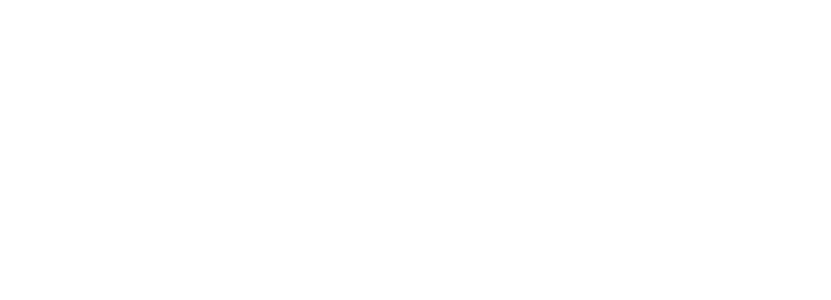
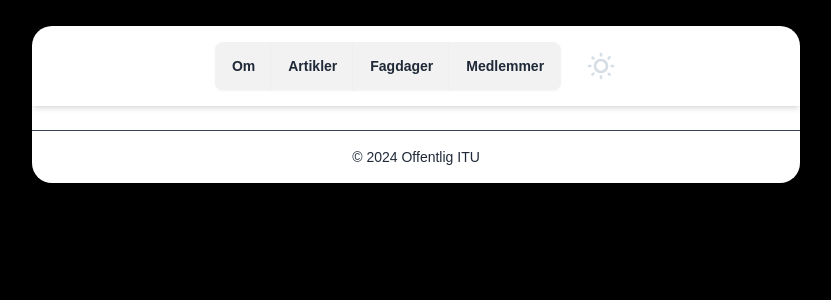
Before and after one commit to offentlig-itu/offentlig-itu.no, a Next.js app: page / in a window 1280 px wide. Shown: the top 300 px of the page, without its empty margins (224-1055 px from the left). Built offline with nearby package versions, Linux system fonts and the light colour scheme.

Commit message:
Grunnleggende Header og Footer seksjoner

```diff
--- /dev/null
+++ b/src/app/components/Footer.tsx
@@ -0,0 +1,9 @@
+export default function Footer() {
+    return (
+        <footer className="footer items-center p-4 text-base-content border-t border-gray-700">
+            <div className="flex justify-center items-center w-full">
+                <p>© {new Date().getFullYear()} Offentlig ITU</p>
+            </div>
+        </footer>
+    );
+}
--- /dev/null
+++ b/src/app/components/Header.tsx
@@ -0,0 +1,53 @@
+"use client";
+
+import Link from "next/link";
+import { useTheme } from "./ThemeContext";
+
+export default function Header() {
+    const { isDark, toggleTheme } = useTheme();
+
+    return (
+        <header className="shadow-md">
+            <nav className="flex justify-center items-center p-4">
+                <div className="flex items-center join">
+                    <Link href="/om">
+                        <button className="btn join-item">Om</button>
+                    </Link>
+                    <Link href="/artikler">
+                        <button className="btn join-item">Artikler</button>
+                    </Link>
+                    <Link href="/fagdager">
+                        <button className="btn join-item">Fagdager</button>
+                    </Link>
+                    <Link href="/medlemmer">
+                        <button className="btn join-item">Medlemmer</button>
+                    </Link>
+                </div>
+                <div className="ml-6 flex items-center justify-end">
+                    <label className="swap swap-rotate">
+                        <input
+                            type="checkbox"
+                            checked={isDark}
+                            onChange={toggleTheme}
+                        />
+                        <svg
+                            className="swap-off fill-current w-8 h-8 text-neutral-content dark:text-gray-800"
+                            xmlns="http://www.w3.org/2000/svg"
+                            viewBox="0 0 24 24"
+                        >
+                            <path d="M5.64,17l-.71.71a1,1,0,0,0,0,1.41,1,1,0,0,0,1.41,0l.71-.71A1,1,0,0,0,5.64,17ZM5,12a1,1,0,0,0-1-1H3a1,1,0,0,0,0,2H4A1,1,0,0,0,5,12Zm7-7a1,1,0,0,0,1-1V3a1,1,0,0,0-2,0V4A1,1,0,0,0,12,5ZM5.64,7.05a1,1,0,0,0,.7.29,1,1,0,0,0,.71-.29,1,1,0,0,0,0-1.41l-.71-.71A1,1,0,0,0,4.93,6.34Zm12,.29a1,1,0,0,0,.7-.29l.71-.71a1,1,0,1,0-1.41-1.41L17,5.64a1,1,0,0,0,0,1.41A1,1,0,0,0,17.66,7.34ZM21,11H20a1,1,0,0,0,0,2h1a1,1,0,0,0,0-2Zm-9,8a1,1,0,0,0-1,1v1a1,1,0,0,0,2,0V20A1,1,0,0,0,12,19ZM18.36,17A1,1,0,0,0,17,18.36l.71.71a1,1,0,0,0,1.41,0,1,1,0,0,0,0-1.41ZM12,6.5A5.5,5.5,0,1,0,17.5,12,5.51,5.51,0,0,0,12,6.5Zm0,9A3.5,3.5,0,1,1,15.5,12,3.5,3.5,0,0,1,12,15.5Z" />
+                        </svg>
+
+                        <svg
+                            className="swap-on fill-current w-8 h-8 text-gray-800 dark:text-neutral-content"
+                            xmlns="http://www.w3.org/2000/svg"
+                            viewBox="0 0 24 24"
+                        >
+                            <path d="M21.64,13a1,1,0,0,0-1.05-.14,8.05,8.05,0,0,1-3.37.73A8.15,8.15,0,0,1,9.08,5.49a8.59,8.59,0,0,1,.25-2A1,1,0,0,0,8,2.36,10.14,10.14,0,1,0,22,14.05,1,1,0,0,0,21.64,13Zm-9.5,6.69A8.14,8.14,0,0,1,7.08,5.22v.27A10.15,10.15,0,0,0,17.22,15.63a9.79,9.79,0,0,0,2.1-.22A8.11,8.11,0,0,1,12.14,19.73Z" />
+                        </svg>
+                    </label>
+                </div>
+            </nav>
+        </header>
+    );
+}
--- /dev/null
+++ b/src/app/components/ThemeContext.tsx
@@ -0,0 +1,55 @@
+"use client";
+
+import { createContext, useState, useEffect, useContext, ReactNode } from "react";
+
+interface ThemeContextType {
+    isDark: boolean;
+    toggleTheme: () => void;
+}
+
+const ThemeContext = createContext<ThemeContextType | undefined>(undefined);
+
+interface ThemeProviderProps {
+    children: ReactNode;
+}
+
+export const ThemeProvider = ({ children }: ThemeProviderProps) => {
+    const [isDark, setIsDark] = useState<boolean>(false);
+
+    useEffect(() => {
+        const savedTheme = localStorage.getItem("theme");
+        if (savedTheme === "Dark") {
+            setIsDark(true);
+            document.documentElement.setAttribute("data-theme", "dark");
+        } else {
+            setIsDark(false);
+            document.documentElement.setAttribute("data-theme", "light");
+        }
+    }, []);
+
+    const toggleTheme = () => {
+        if (isDark) {
+            document.documentElement.setAttribute("data-theme", "light");
+            localStorage.setItem("theme", "light");
+        } else {
+            document.documentElement.setAttribute("data-theme", "dark");
+            localStorage.setItem("theme", "Dark");
+        }
+        setIsDark(!isDark);
+    };
+
+    return (
+        <ThemeContext.Provider value={{ isDark, toggleTheme }
+        }>
+            {children}
+        </ThemeContext.Provider>
+    );
+};
+
+export const useTheme = () => {
+    const context = useContext(ThemeContext);
+    if (!context) {
+        throw new Error("useTheme must be used within a ThemeProvider");
+    }
+    return context;
+};
--- a/src/app/globals.css
+++ b/src/app/globals.css
@@ -9,8 +9,8 @@
 
 @media (prefers-color-scheme: dark) {
   :root {
-    --background: #0a0a0a;
-    --foreground: #ededed;
+    --background: #000000;
+    --foreground: #ffffff;
   }
 }
 
@@ -25,3 +25,14 @@
     text-wrap: balance;
   }
 }
+
+.margined-container {
+  margin: 0% 0%;
+}
+
+@media (orientation: landscape) {
+  .margined-container {
+    margin: 2% 20%;
+    border-radius: 20px;
+  }
+}
--- a/src/app/layout.tsx
+++ b/src/app/layout.tsx
@@ -1,20 +1,25 @@
-import type { Metadata } from "next";
+// app/layout.jsx
 import "./globals.css";
+import Header from "./components/Header";
+import Footer from "./components/Footer";
+import { ThemeProvider } from "./components/ThemeContext";
 
-export const metadata: Metadata = {
+export const metadata = {
   title: "Offentlig ITU",
-  description: "Offentlig ITU er en platform for lærlinger innen IT-Utvikling",
+  description: "Kunnskapsdeling og samarbeid for IT-utviklings lærlinger i offentlig sektor.",
 };
 
-export default function RootLayout({
-  children,
-}: Readonly<{
-  children: React.ReactNode;
-}>) {
+export default function RootLayout({ children }: { children: React.ReactNode }) {
   return (
-    <html lang="en">
-      <body>
-        {children}
+    <html lang="no" className="bg-black">
+      <body className="min-h-screen text-white bg-black">
+        <div className="margined-container bg-base-100">
+          <ThemeProvider>
+            <Header />
+            <main>{children}</main>
+            <Footer />
+          </ThemeProvider>
+        </div>
       </body>
     </html>
   );
--- a/src/app/page.tsx
+++ b/src/app/page.tsx
@@ -1,6 +1,11 @@
-export default function Home() {
+'use client';
+
+const HomePage = () => {
   return (
-    <>
-    </>
+    <div>
+      <h1>Hjemme side</h1>
+    </div>
   );
-}
+};
+
+export default HomePage;
--- a/tailwind.config.ts
+++ b/tailwind.config.ts
@@ -14,6 +14,11 @@
       },
     },
   },
-  plugins: [],
+  plugins: [
+    require('daisyui'),
+  ],
+  daisyui: {
+    themes: ["light", "dark"],
+  },
 };
 export default config;
```
Also changed, not shown: package.json (+8 -4 lines), 1 other file (tests, documents, lock files or other folders).
